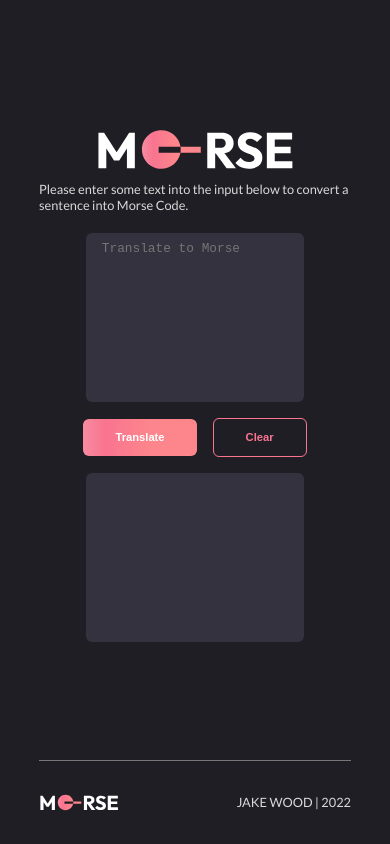
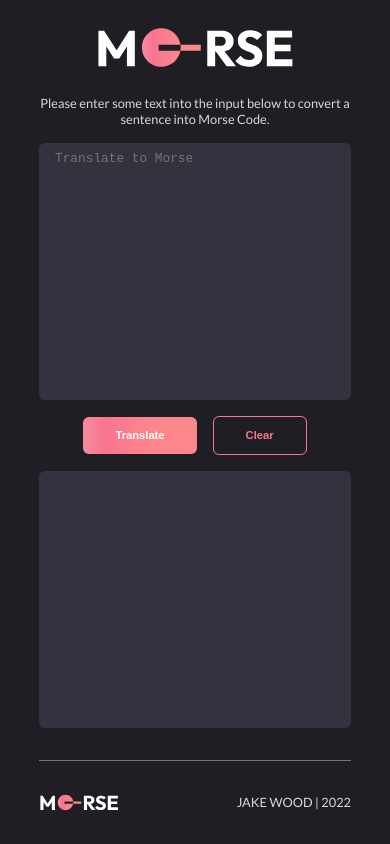
Before and after one commit to jakealistairwood/morse-code-translator, a website with bundled scripts: page index.html in a window 390 px wide. Built offline with nearby package versions, Linux system fonts and the light colour scheme.

Commit message:
responsiveness added

```diff
--- a/index.html
+++ b/index.html
@@ -9,7 +9,7 @@
     </head>
     <body>
         <main class="translator container">
-            <a class="translator__logo" href="">
+            <a class="translator__logo" href="./index.html">
                 <img src="./images/logo.svg" alt="translator-logo" />
             </a>
             <p class="translator__desc">
@@ -31,7 +31,7 @@
             <div class="translator__output"></div>
         </main>
         <footer class="footer container">
-            <a href="" class="footer__logo">
+            <a href="./index.html" class="footer__logo">
                 <img src="./images/logo.svg" alt="translator-logo" />
             </a>
             <div class="footer__copyright">JAKE WOOD | 2022</div>
--- a/index.scss
+++ b/index.scss
@@ -18,14 +18,26 @@ body {
 .translator {
     display: flex;
     flex-direction: column;
-    justify-content: center;
+    // justify-content: center;
     align-items: center;
     padding: 1rem 0;
     height: 90vh;
 
     &__logo {
+        margin-bottom: 1rem;
         @media screen and (max-width: 1280px) {
             width: 200px;
+        }
+    }
+
+    &__desc {
+        margin-bottom: 1rem;
+        font-size: 1rem;
+        color: $offGrey;
+        text-align: center;
+
+        @media screen and (max-width: 1280px) {
+            font-size: 0.8rem;
         }
     }
 
@@ -40,6 +52,7 @@ body {
         resize: none;
         width: 60%;
         height: 20vh;
+        flex: 1;
 
         &::placeholder {
             font-size: 1rem;
@@ -53,16 +66,14 @@ body {
                 font-size: 0.8rem;
             }
         }
+
+        @media screen and (max-width: 500px) {
+            width: 100%;
+        }
     }
 
-    &__desc {
-        margin-bottom: 20px;
-        font-size: 1rem;
-        color: $offGrey;
-
-        @media screen and (max-width: 1280px) {
-            font-size: 0.8rem;
-        }
+    &__output {
+        margin-bottom: 1rem;
     }
 
     .translator__btns {
@@ -101,7 +112,7 @@ body {
     display: flex;
     justify-content: space-between;
     align-items: center;
-    padding: 20px 0;
+    padding: 0.8rem 0;
     border-top: 1px solid rgb(119, 119, 119);
     height: 10vh;
 
```
Also changed, not shown: index.css.
